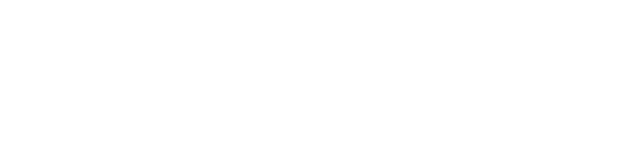
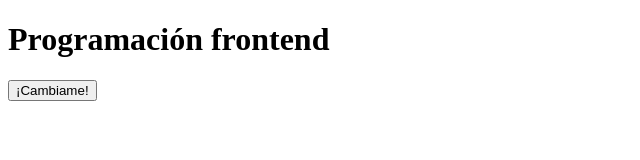
Before and after one commit to RomiTorres/fronten_vanilla_js_1, a website with bundled scripts: page public/index.html in a window 1280 px wide. Shown: the whole page, without its empty margins (0-640 px from the left). Built offline with nearby package versions, Linux system fonts and the light colour scheme.

Commit message:
Index.html y renombre de repo github

```diff
--- a/public/index.html
+++ b/public/index.html
@@ -7,6 +7,7 @@
   <title>Document</title>
 </head>
 <body>
-
+  <h1>Programación frontend</h1>
+  <p><button>¡Cambiame!</button></p>
 </body>
 </html>
```
